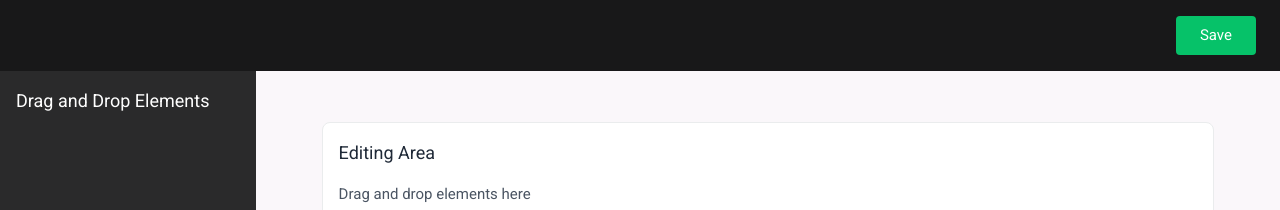
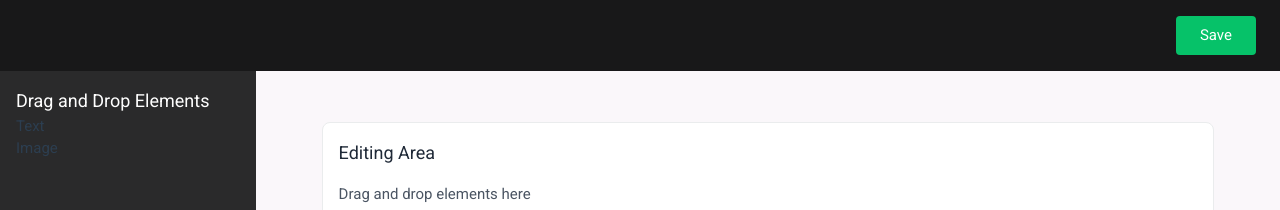
Before and after one commit to stellavin/drag-and-drop-app, a Vue app: page / in a window 1280 px wide. Shown: the top 210 px of the page. Built offline with nearby package versions, Linux system fonts and the light colour scheme; the HTML template or start-up script is replaced by a standard one.

Commit message:
installed and vuedraggable

```diff
--- a/package.json
+++ b/package.json
@@ -17,6 +17,7 @@
   },
   "dependencies": {
     "@heroicons/vue": "^2.2.0",
+    "lucide-vue-next": "^0.473.0",
     "pinia": "^2.3.1",
     "vue": "^3.5.13",
     "vue-router": "^4.5.0",
--- a/src/App.vue
+++ b/src/App.vue
@@ -13,6 +13,14 @@
       <!-- Left Column -->
       <aside class="bg-left-column w-1/5 min-w-[250px] p-4 h-full">
         <h2 class="text-white text-lg">Drag and Drop Elements</h2>
+        <!-- Drag text -->
+        <div>
+          <h3>Text</h3>
+        </div>
+        <!-- Drag text -->
+        <div>
+          <h3>Image</h3>
+        </div>
       </aside>
 
       <!-- Right Column -->
```
Also changed, not shown: 1 other file (tests, documents, lock files or other folders).
